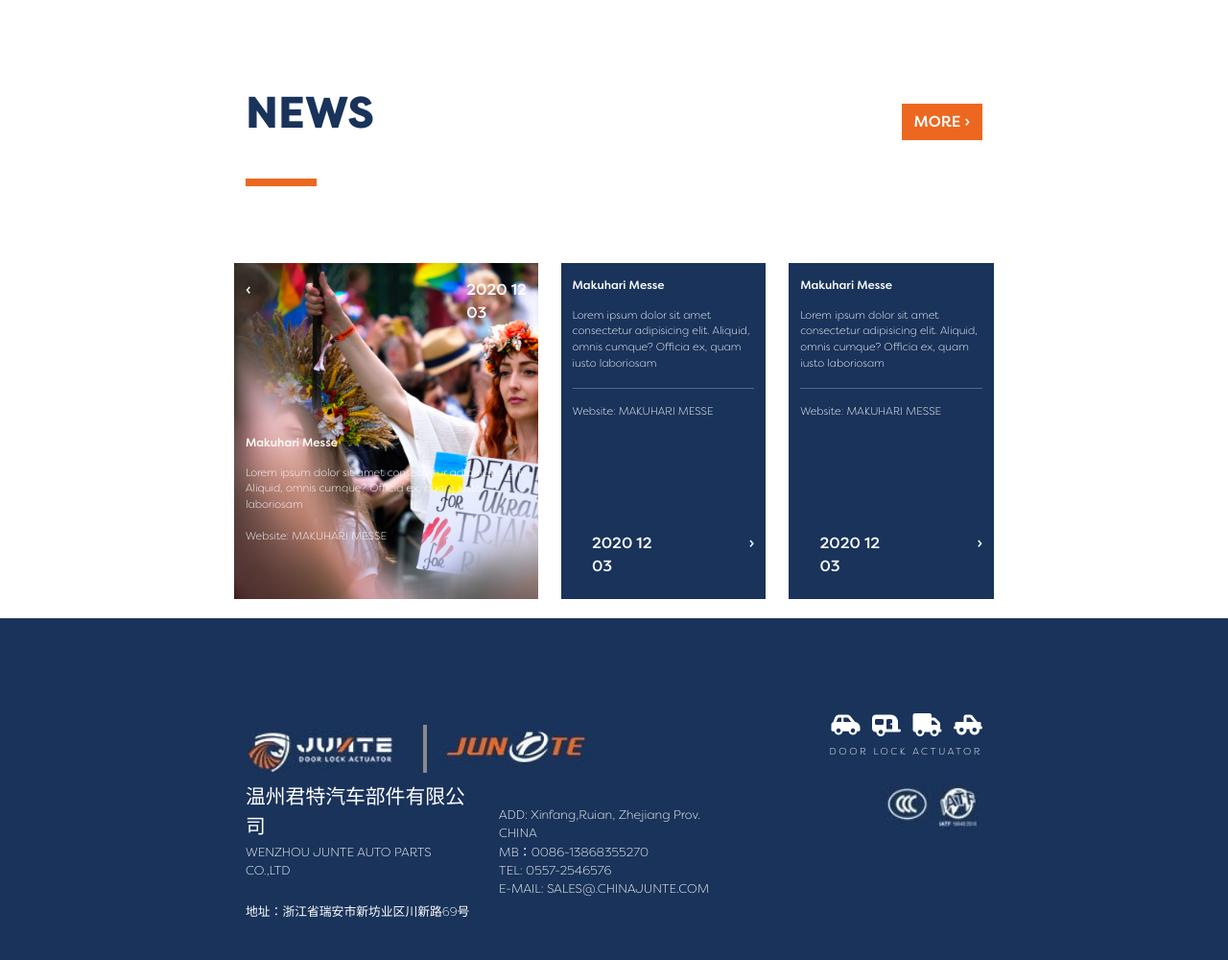
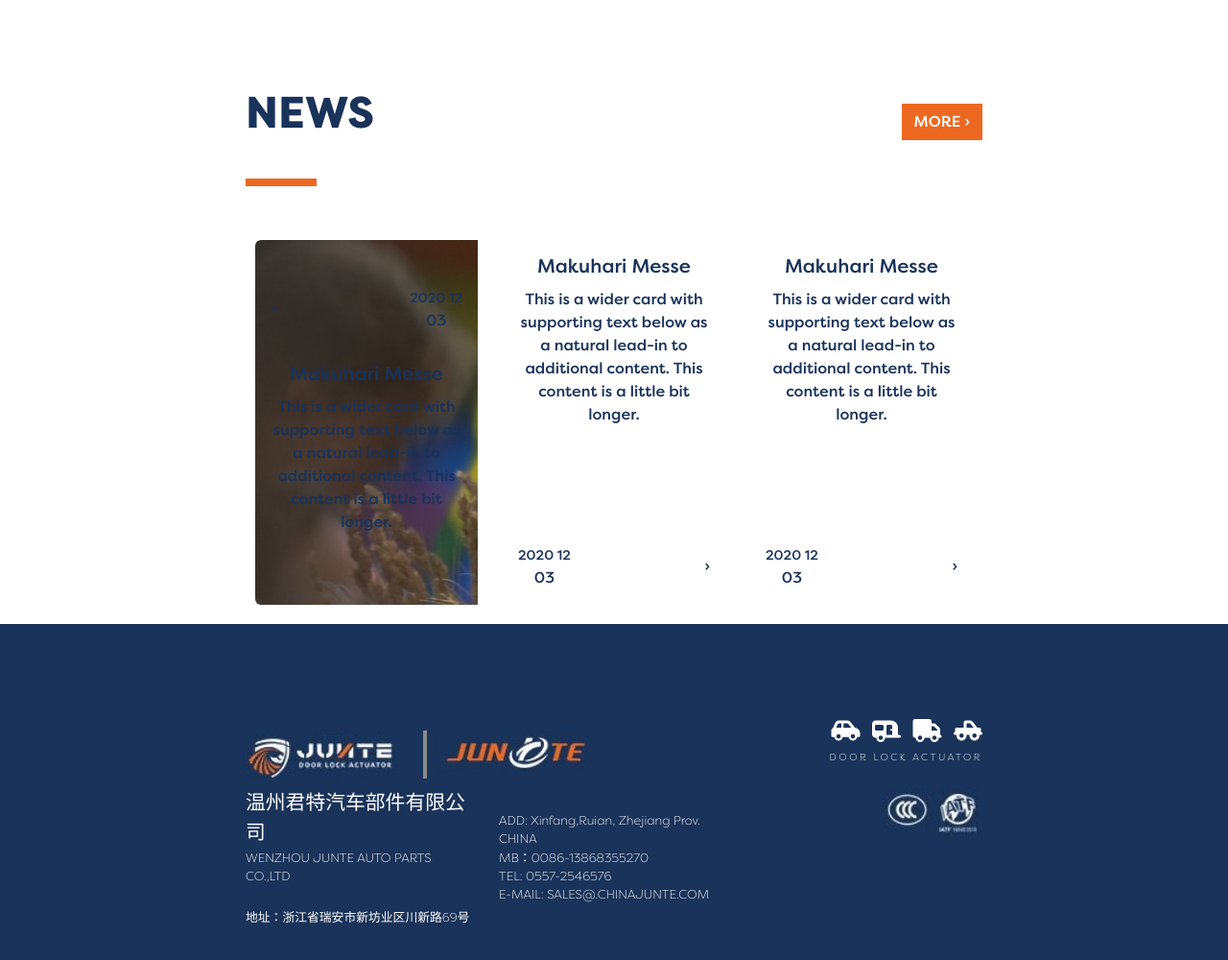
Before and after one commit to Huma321/JUNTE-NEWS, a plain HTML site: page index.html in a window 1280 px wide. Shown: the part 3940-4940 px from the top of the page at 96% size. Drawn offline with nearby package versions, Linux system fonts and the light colour scheme.

Commit message:
Update index.html

```diff
--- a/index.html
+++ b/index.html
@@ -193,57 +193,58 @@
                         <button type="button" class="btn" style="float: right;">MORE &#8250;</button>
                     </div>
                 </div>
-                <div class="row mt-4">
-                    <div class="ts-card ms-0" style="width: 40%; background-image: url('./images/semyon-borisov-rYF8ekEg4aE-unsplash.jpg');">
-                        <div class="grid-container">
-                            <div class="row row-col-2 mt-3">
-                                <div class="col">
-                                    <p class="ts-text">&#8249;</p>
-                                </div>
-                                <div class="col">
-                                    <p class="ts-text m-0 float-end">2020 12 <br> 03</p>
-                                </div>
+                    <div class="card-group gap-3">
+                    <div class="card" style="background-image: url('./images/semyon-borisov-rYF8ekEg4aE-unsplash.jpg');">
+                        <div class="d-flex mt-lg-5 justify-content-between m-3">
+                            <div class="my-auto">
+                                <p class="ts-text m-0">&#8249;</p>
                             </div>
-                            <div class="card-text">
-                                <h6 class="headings my-3">Makuhari Messe</h6>
-                                <p>Lorem ipsum dolor sit amet consectetur adipisicing elit. Aliquid, omnis cumque? Officia ex, quam iusto laboriosam</p>
-                                <p>Website: MAKUHARI MESSE</p>
+                            <div>
+                                <p class="ts-text m-0 text-center">
+                                    <small>2020 12</small><br/> 03
+                                </p>
+                            </div>
+                        </div>
+                        <div class="card-body mb-lg-5">
+                            <h5 class="card-title">Makuhari Messe</h5>
+                            <p class="card-text">
+                                This is a wider card with supporting text below as a natural lead-in to additional content. This content is a little bit longer.
+                            </p>
+                        </div>
+                    </div>
+                    <div class="card">
+                        <div class="card-body mb-lg-5">
+                            <h5 class="card-title">Makuhari Messe</h5>
+                            <p class="card-text">
+                                This is a wider card with supporting text below as a natural lead-in to additional content. This content is a little bit longer.
+                            </p>
+                        </div>
+                        <div class="d-flex mt-lg-5 justify-content-between m-3">
+                            <div>
+                                <p class="ts-text m-0 text-center">
+                                    <small>2020 12</small><br/> 03
+                                </p>
+                            </div>
+                            <div class="my-auto">
+                                <p class="ts-text m-0">&#8250;</p>
                             </div>
                         </div>
                     </div>
-                    <div class="ts-card">
-                        <div class="grid-container">
-                            <div class="card-text">
-                                <h6 class="headings my-3">Makuhari Messe</h6>
-                                <p>Lorem ipsum dolor sit amet consectetur adipisicing elit. Aliquid, omnis cumque? Officia ex, quam iusto laboriosam</p>
-                                <hr>
-                                <p>Website: MAKUHARI MESSE</p>
+                    <div class="card">
+                        <div class="card-body mb-lg-5">
+                            <h5 class="card-title">Makuhari Messe</h5>
+                            <p class="card-text">
+                                This is a wider card with supporting text below as a natural lead-in to additional content. This content is a little bit longer.
+                            </p>
+                        </div>
+                        <div class="d-flex mt-lg-5 justify-content-between m-3">
+                            <div>
+                                <p class="ts-text m-0 text-center">
+                                    <small>2020 12</small><br/> 03
+                                </p>
                             </div>
-                            <div class="row row-col-2">
-                                <div class="col">
-                                    <p class="ts-text m-0 float-end">2020 12 <br> 03</p>
-                                </div>
-                                <div class="col">
-                                    <p class="ts-text float-end">&#8250;</p>
-                                </div>
-                            </div>
-                        </div>
-                    </div>
-                    <div class="ts-card me-0">
-                        <div class="grid-container">
-                            <div class="card-text">
-                                <h6 class="headings my-3">Makuhari Messe</h6>
-                                <p>Lorem ipsum dolor sit amet consectetur adipisicing elit. Aliquid, omnis cumque? Officia ex, quam iusto laboriosam</p>
-                                <hr>
-                                <p>Website: MAKUHARI MESSE</p>
-                            </div>
-                            <div class="row row-col-2">
-                                <div class="col">
-                                    <p class="ts-text m-0 float-end">2020 12 <br> 03</p>
-                                </div>
-                                <div class="col">
-                                    <p class="ts-text float-end">&#8250;</p>
-                                </div>
+                            <div class="my-auto">
+                                <p class="ts-text m-0">&#8250;</p>
                             </div>
                         </div>
                     </div>
```
